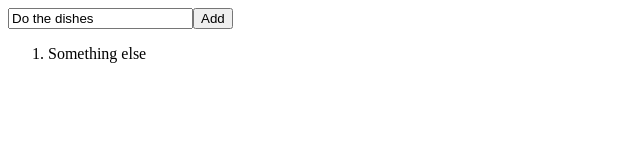
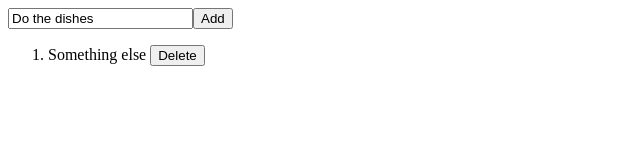
Before and after one commit to vehikl/workshop-frontend, a Vue app: page / in a window 1280 px wide. Shown: the top 160 px of the page, without its empty margins (0-640 px from the left). Built offline with nearby package versions, Linux system fonts and the light colour scheme.

Commit message:
allow an item to be deleted

```diff
--- a/src/components/ListItem.vue
+++ b/src/components/ListItem.vue
@@ -1,6 +1,7 @@
 <template>
   <div>
     {{ props.item.description }}
+    <button @click="$emit('deleteItem')">Delete</button>
   </div>
 </template>
 
--- a/src/components/TodoList.vue
+++ b/src/components/TodoList.vue
@@ -7,7 +7,7 @@
 
     <ol>
       <li v-for="item in items" :key="item.id">
-        <ListItem :item="item"/>
+        <ListItem :item="item" @delete-item="deleteItem(item)"/>
       </li>
     </ol>
   </div>
@@ -28,4 +28,7 @@ function add() {
   text.value = '';
 }
 
+function deleteItem(targetForDeletion: Item) {
+  items.value = items.value.filter(item => item.id !== targetForDeletion.id)
+}
 </script>
```
Also changed, not shown: 1 other file (tests, documents, lock files or other folders).
